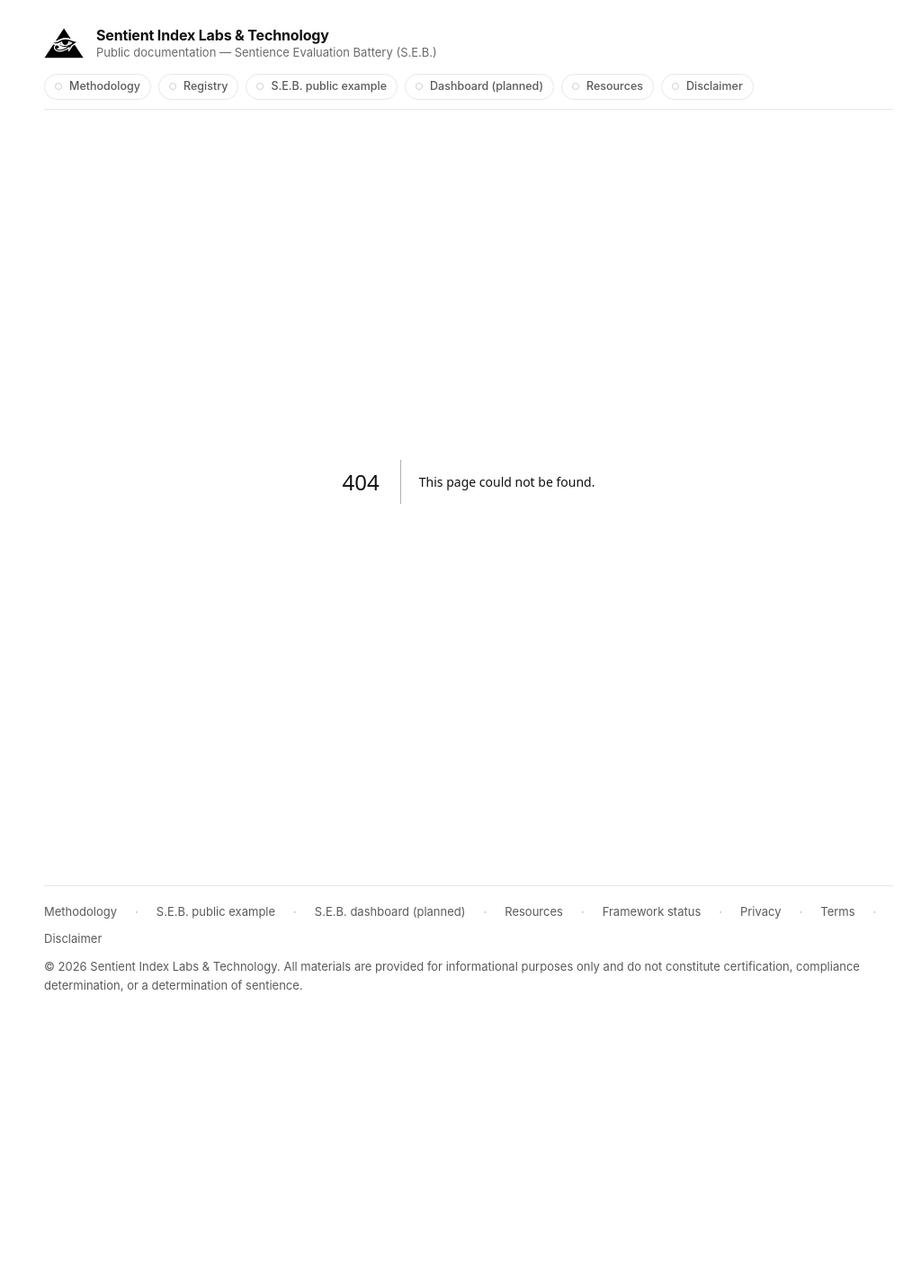
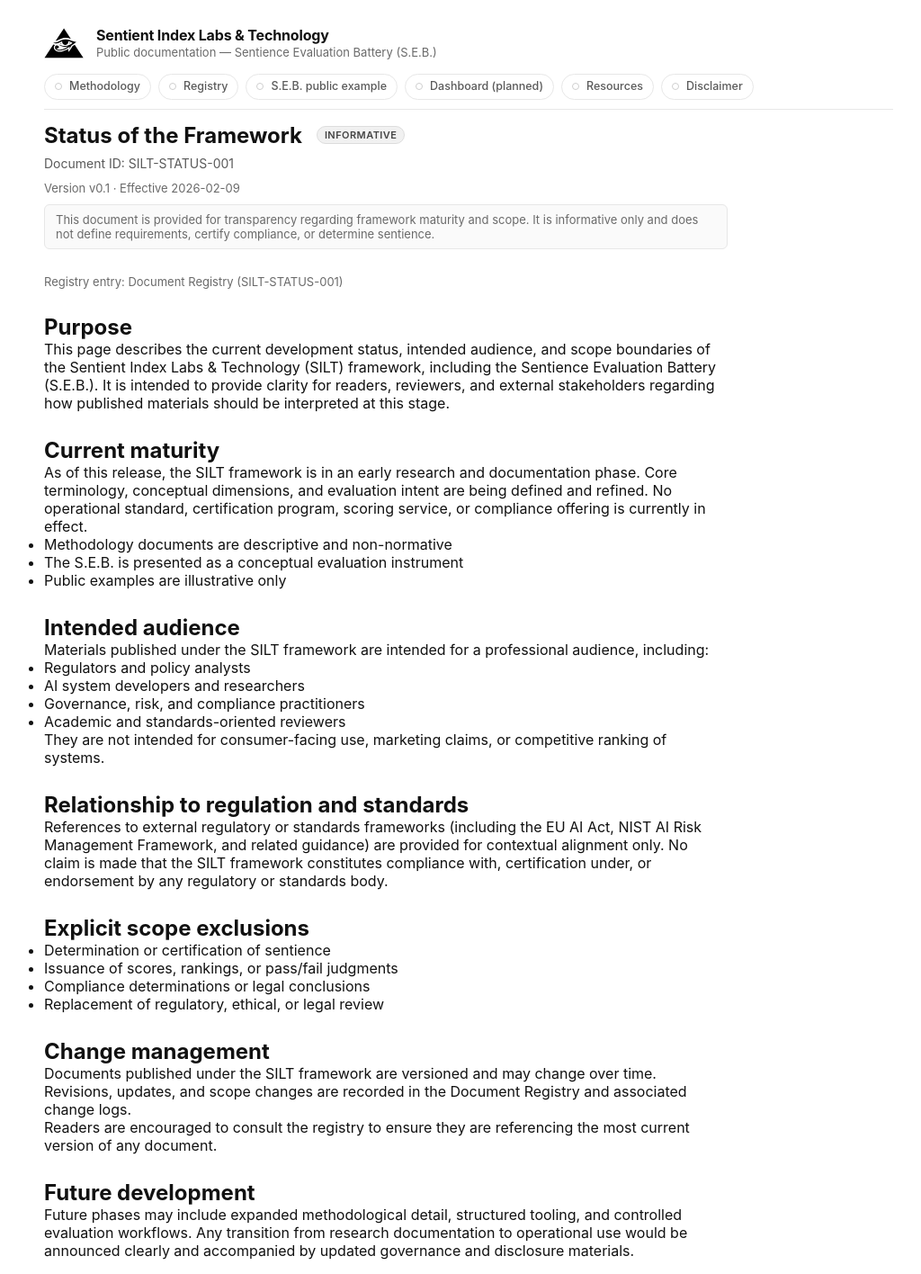
Before and after one commit to neuronomocon-bit/silt-site, a Next.js app: page /status in a window 1280 px wide. Before the commit this address had no page. Shown: the top 1416 px of the page at 90% size, without its empty margins (119-1143 px from the left). Before the commit the page ends 1142 px from the top, so only its background shows below. Built offline with nearby package versions, Linux system fonts and the light colour scheme.

Commit message:
Align Status of the Framework page with document style and registry

```diff
--- /dev/null
+++ b/src/app/status/page.tsx
@@ -0,0 +1,129 @@
+import React from "react";
+import { DocumentHeader } from "@/components/document-header";
+import { Callout } from "@/components/ui";
+
+export const metadata = {
+  title: "Status of the Framework | Sentient Index Labs & Technology",
+  description:
+    "Current maturity, scope, and intended use of the Sentient Index Labs & Technology framework and the Sentience Evaluation Battery (S.E.B.).",
+};
+
+export default function StatusOfFrameworkPage() {
+  return (
+    <article style={{ maxWidth: 760 }}>
+      <DocumentHeader
+        title="Status of the Framework"
+        subtitle="Document ID: SILT-STATUS-001"
+        status="Informative"
+        version="v0.1"
+        effectiveDate="2026-02-09"
+        note="This document is provided for transparency regarding framework maturity and scope. It is informative only and does not define requirements, certify compliance, or determine sentience."
+      />
+
+      <p style={{ marginTop: 12, fontSize: 13, color: "#6a6a6a" }}>
+        Registry entry:{" "}
+        <a href="/registry">Document Registry (SILT-STATUS-001)</a>
+      </p>
+
+      <section style={{ marginTop: 28 }}>
+        <h2>Purpose</h2>
+        <p>
+          This page describes the current development status, intended audience,
+          and scope boundaries of the Sentient Index Labs &amp; Technology (SILT)
+          framework, including the Sentience Evaluation Battery (S.E.B.). It is
+          intended to provide clarity for readers, reviewers, and external
+          stakeholders regarding how published materials should be interpreted
+          at this stage.
+        </p>
+      </section>
+
+      <section style={{ marginTop: 28 }}>
+        <h2>Current maturity</h2>
+        <p>
+          As of this release, the SILT framework is in an early research and
+          documentation phase. Core terminology, conceptual dimensions, and
+          evaluation intent are being defined and refined. No operational
+          standard, certification program, scoring service, or compliance
+          offering is currently in effect.
+        </p>
+
+        <ul>
+          <li>Methodology documents are descriptive and non-normative</li>
+          <li>The S.E.B. is presented as a conceptual evaluation instrument</li>
+          <li>Public examples are illustrative only</li>
+        </ul>
+      </section>
+
+      <section style={{ marginTop: 28 }}>
+        <h2>Intended audience</h2>
+        <p>
+          Materials published under the SILT framework are intended for a
+          professional audience, including:
+        </p>
+
+        <ul>
+          <li>Regulators and policy analysts</li>
+          <li>AI system developers and researchers</li>
+          <li>Governance, risk, and compliance practitioners</li>
+          <li>Academic and standards-oriented reviewers</li>
+        </ul>
+
+        <p>
+          They are not intended for consumer-facing use, marketing claims, or
+          competitive ranking of systems.
+        </p>
+      </section>
+
+      <section style={{ marginTop: 28 }}>
+        <h2>Relationship to regulation and standards</h2>
+        <p>
+          References to external regulatory or standards frameworks (including
+          the EU AI Act, NIST AI Risk Management Framework, and related guidance)
+          are provided for contextual alignment only. No claim is made that the
+          SILT framework constitutes compliance with, certification under, or
+          endorsement by any regulatory or standards body.
+        </p>
+      </section>
+
+      <section style={{ marginTop: 28 }}>
+        <h2>Explicit scope exclusions</h2>
+        <ul>
+          <li>Determination or certification of sentience</li>
+          <li>Issuance of scores, rankings, or pass/fail judgments</li>
+          <li>Compliance determinations or legal conclusions</li>
+          <li>Replacement of regulatory, ethical, or legal review</li>
+        </ul>
+      </section>
+
+      <section style={{ marginTop: 28 }}>
+        <h2>Change management</h2>
+        <p>
+          Documents published under the SILT framework are versioned and may
+          change over time. Revisions, updates, and scope changes are recorded in
+          the Document Registry and associated change logs.
+        </p>
+
+        <p>
+          Readers are encouraged to consult the registry to ensure they are
+          referencing the most current version of any document.
+        </p>
+      </section>
+
+      <section style={{ marginTop: 28 }}>
+        <h2>Future development</h2>
+        <p>
+          Future phases may include expanded methodological detail, structured
+          tooling, and controlled evaluation workflows. Any transition from
+          research documentation to operational use would be announced clearly
+          and accompanied by updated governance and disclosure materials.
+        </p>
+      </section>
+
+      <Callout title="Interpretive note" style={{ marginTop: 32 }}>
+        This document is intended to reduce ambiguity regarding the maturity and
+        interpretive limits of the SILT framework. It should be read alongside
+        the Methodology and Registry pages.
+      </Callout>
+    </article>
+  );
+}
```
